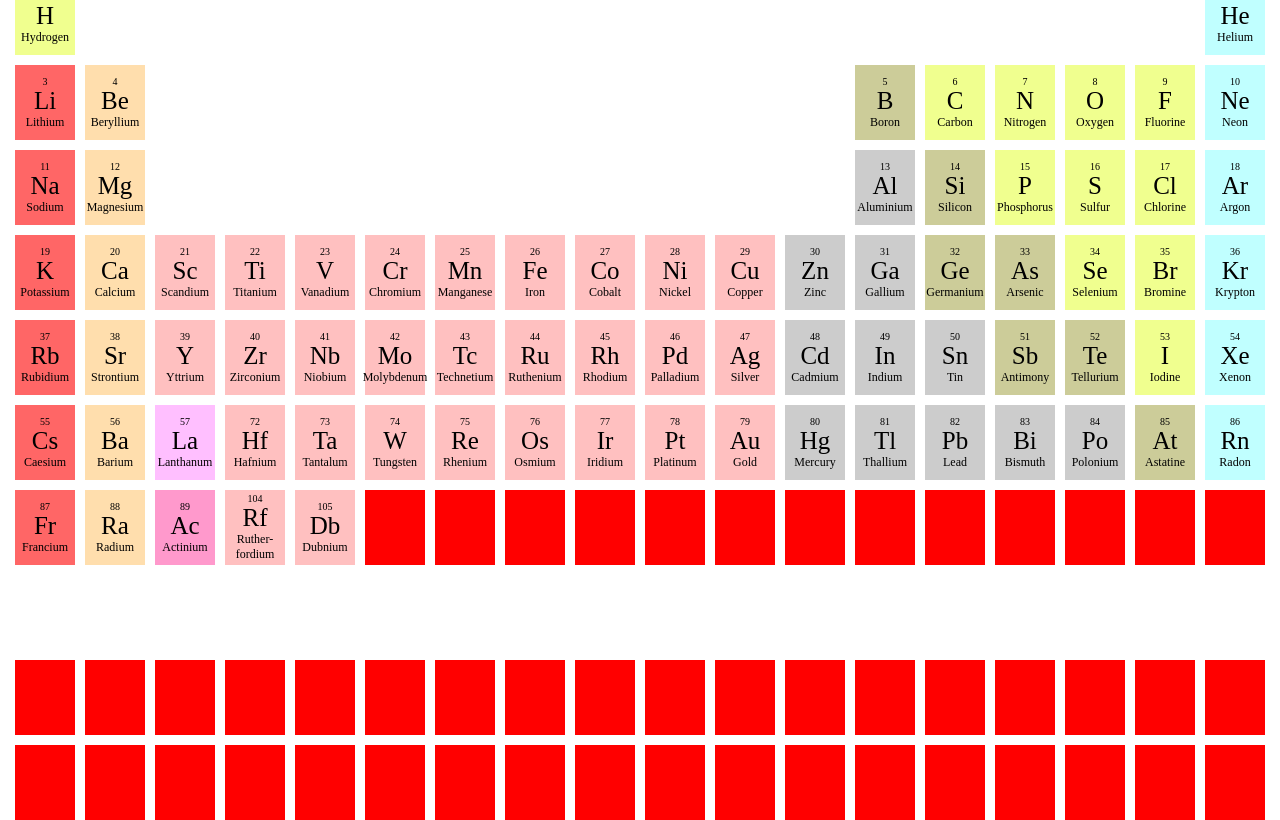
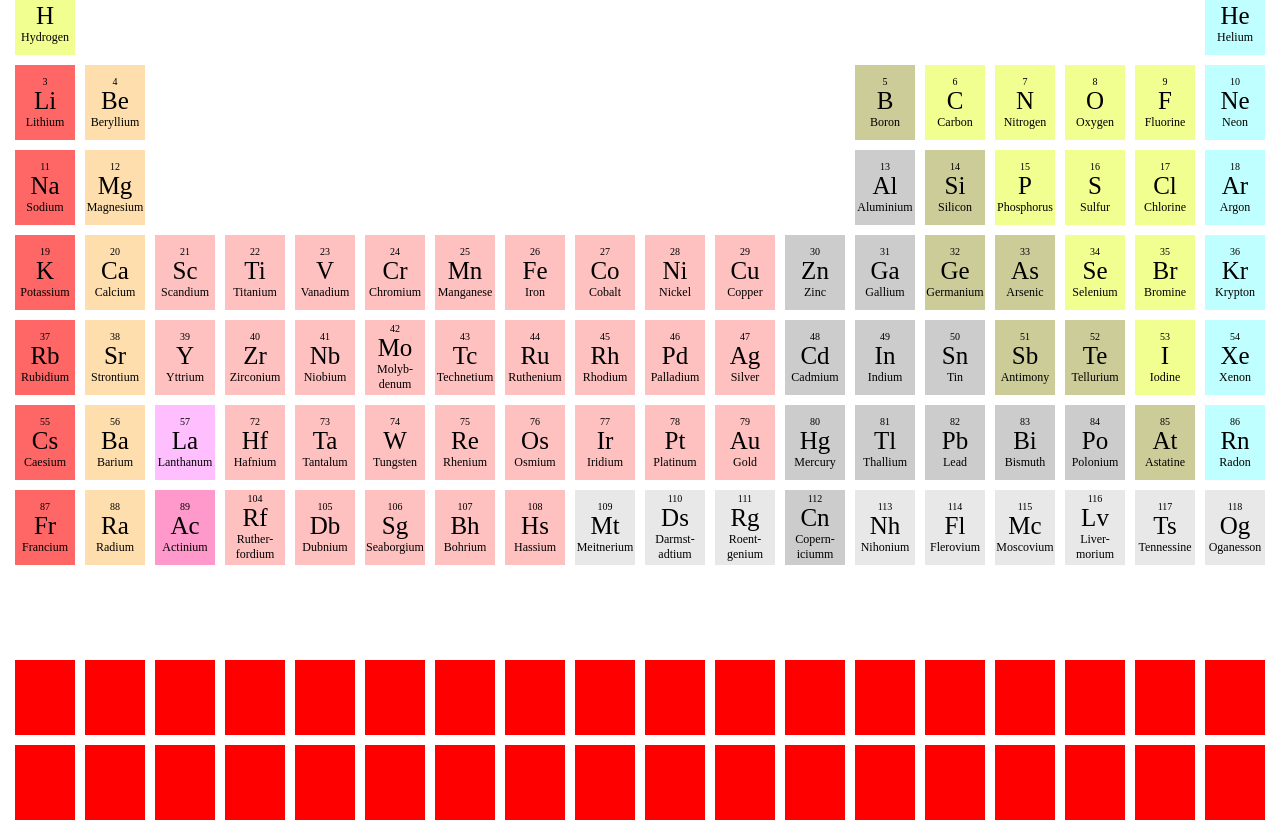
Before and after one commit to marselgray/periodic-table, a website: page index.html in a window 1280 px wide. Drawn offline with Linux system fonts and the light colour scheme.

Commit message:
✨ Build: 7th row

```diff
--- a/index.html
+++ b/index.html
@@ -265,7 +265,7 @@
 		<div class="grid--box pink">
 			<div class="element--number element--one"></div>
 			<div class="element--name">Mo</div>
-			<div class="element--name__full">Molybdenum</div>
+			<div class="element--name__full">Molyb- denum</div>
 		</div>
 		<div class="grid--box pink">
 			<div class="element--number element--one"></div>
@@ -446,19 +446,71 @@
 			<div class="element--name">Db</div>
 			<div class="element--name__full">Dubnium</div>
 		</div>
-		<div class="grid--box"></div>
-		<div class="grid--box"></div>
-		<div class="grid--box"></div>
-		<div class="grid--box"></div>
-		<div class="grid--box"></div>
-		<div class="grid--box"></div>
-		<div class="grid--box"></div>
-		<div class="grid--box"></div>
-		<div class="grid--box"></div>
-		<div class="grid--box"></div>
-		<div class="grid--box"></div>
-		<div class="grid--box"></div>
-		<div class="grid--box"></div>
+		<div class="grid--box pink">
+			<div class="element--number element--three"></div>
+			<div class="element--name">Sg</div>
+			<div class="element--name__full">Seaborgium</div>
+		</div>
+		<div class="grid--box pink">
+			<div class="element--number element--three"></div>
+			<div class="element--name">Bh</div>
+			<div class="element--name__full">Bohrium</div>
+		</div>
+		<div class="grid--box pink">
+			<div class="element--number element--three"></div>
+			<div class="element--name">Hs</div>
+			<div class="element--name__full">Hassium</div>
+		</div>
+		<div class="grid--box grey--light">
+			<div class="element--number element--three"></div>
+			<div class="element--name">Mt</div>
+			<div class="element--name__full">Meitnerium</div>
+		</div>
+		<div class="grid--box grey--light">
+			<div class="element--number element--three"></div>
+			<div class="element--name">Ds</div>
+			<div class="element--name__full">Darmst- adtium</div>
+		</div>
+		<div class="grid--box grey--light">
+			<div class="element--number element--three"></div>
+			<div class="element--name">Rg</div>
+			<div class="element--name__full">Roent- genium</div>
+		</div>
+		<div class="grid--box grey">
+			<div class="element--number element--three"></div>
+			<div class="element--name">Cn</div>
+			<div class="element--name__full">Copern- iciumm</div>
+		</div>
+				<div class="grid--box grey--light">
+			<div class="element--number element--three"></div>
+			<div class="element--name">Nh</div>
+			<div class="element--name__full">Nihonium</div>
+		</div>
+				<div class="grid--box grey--light">
+			<div class="element--number element--three"></div>
+			<div class="element--name">Fl</div>
+			<div class="element--name__full">Flerovium</div>
+		</div>
+				<div class="grid--box grey--light">
+			<div class="element--number element--three"></div>
+			<div class="element--name">Mc</div>
+			<div class="element--name__full">Moscovium</div>
+		</div>
+				<div class="grid--box grey--light">
+			<div class="element--number element--three"></div>
+			<div class="element--name">Lv</div>
+			<div class="element--name__full">Liver- morium</div>
+		</div>
+				<div class="grid--box grey--light">
+			<div class="element--number element--three"></div>
+			<div class="element--name">Ts</div>
+			<div class="element--name__full">Tennessine</div>
+		</div>
+				<div class="grid--box grey--light">
+			<div class="element--number element--three"></div>
+			<div class="element--name">Og</div>
+			<div class="element--name__full">Oganesson</div>
+		</div>
 
 		<div class="grid--box white"></div>
 		<div class="grid--box white"></div>
```
